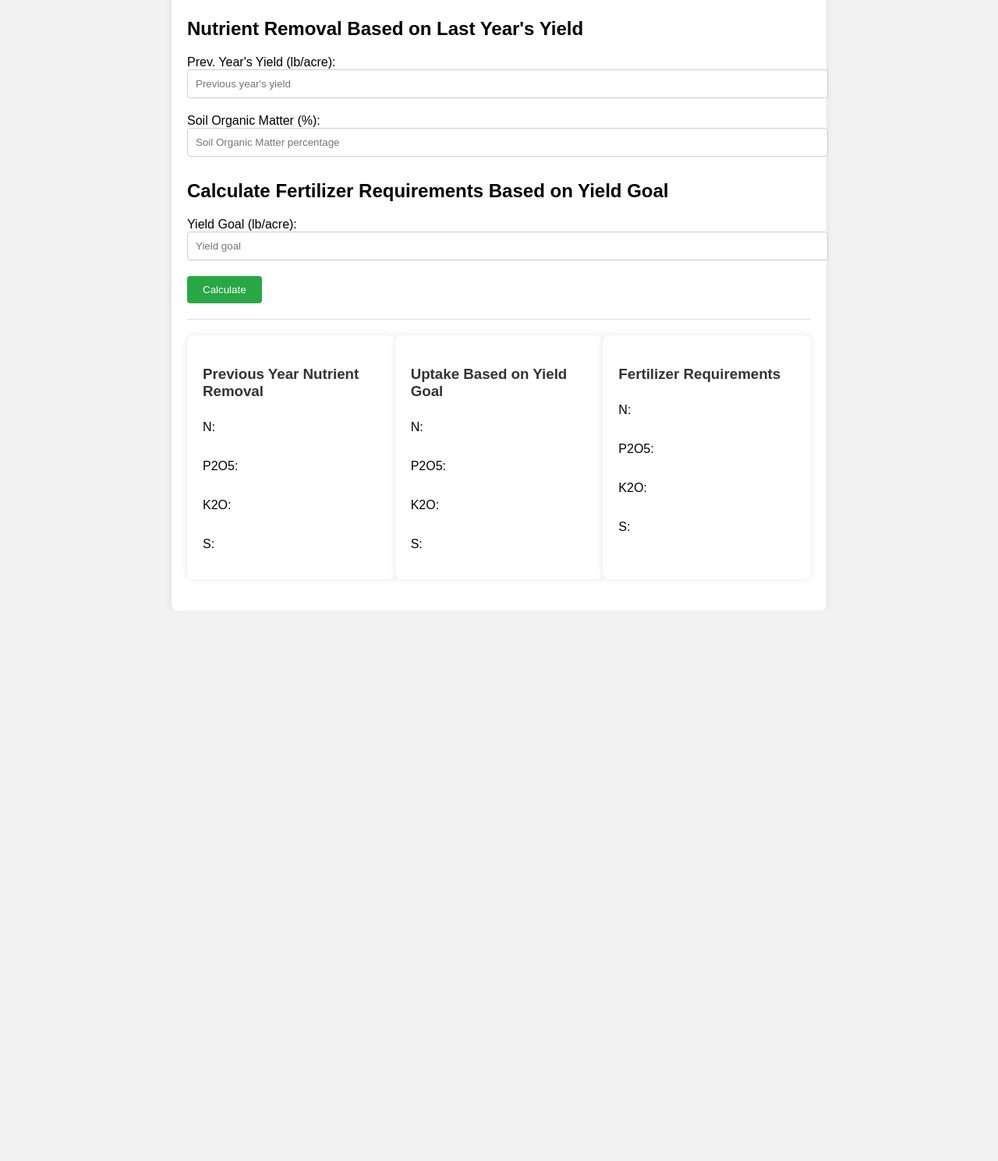
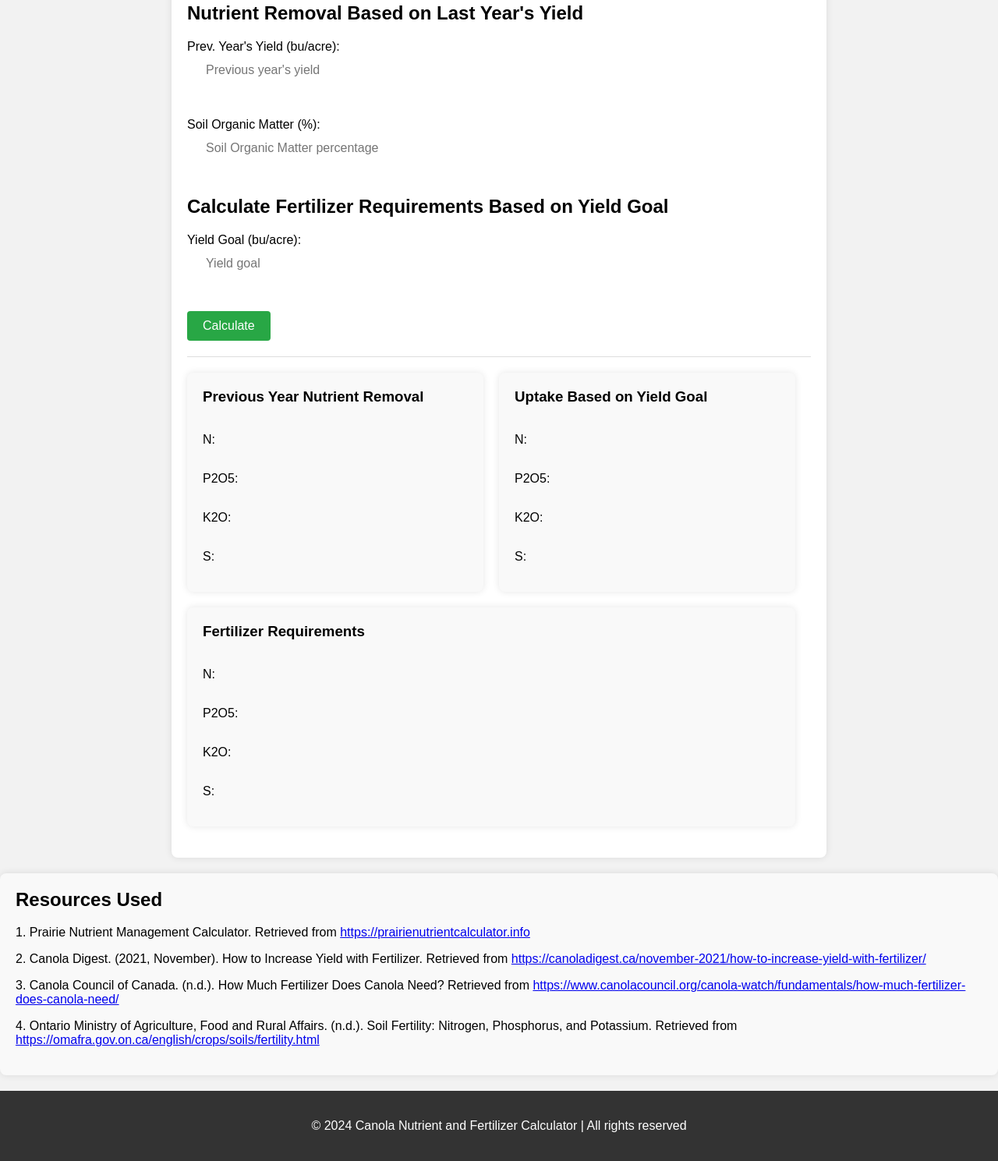
Before and after one commit to hashim1213/Canola-Fertilizer-Plan, a plain HTML site: page index.html in a window 1280 px wide. Shown: the part 125-1614 px from the top of the page at 78% size. Before the commit the page ends 908 px from the top, so only its background shows below. Drawn offline with Linux system fonts and the light colour scheme.

Commit message:
Add files via upload

```diff
--- a/index.html
+++ b/index.html
@@ -1,54 +1,3 @@
-<!--
-<!DOCTYPE html>
-<html lang="en">
-<head>
-    <meta charset="UTF-8">
-    <meta name="viewport" content="width=device-width, initial-scale=1.0">
-    <title>Canola Nutrient and Fertilizer Calculator</title>
-</head>
-<body>
-    <h1>Canola Nutrient and Fertilizer Calculator</h1>
-
-    <div>
-        <h2>Nutrient Removal Based on Last Year's Yield</h2>
-        <p>Enter the previous year's yield in lb/acre for Canola:</p>
-        <input type="number" id="previousYieldInput" placeholder="Previous year's yield in lb/acre">
-    </div>
-
-    <div>
-        <h2>Calculate Fertilizer Requirements Based on Yield Goal</h2>
-        <p>Enter your yield goal in lb/acre for Canola:</p>
-        <input type="number" id="yieldGoalInput" placeholder="Yield goal in lb/acre">
-        <button onclick="integratedCalculation()">Calculate</button>
-    </div>
-
-    <h2>Results</h2>
-    <div>
-        <h3>Nutrient Removal</h3>
-        <p>N (Nitrogen) Removal: <span id="resultNRemoval"></span> lb/acre</p>
-        <p>P2O5 (Phosphorus Pentoxide) Removal: <span id="resultP2O5Removal"></span> lb/acre</p>
-        <p>K2O (Potassium Oxide) Removal: <span id="resultK2ORemoval"></span> lb/acre</p>
-        <p>S (Sulfur) Removal: <span id="resultSRemoval"></span> lb/acre</p>
-    </div>
-    <div>
-        <h3>Uptake Based on Yield Goal</h3>
-        <p>N (Nitrogen) Uptake: <span id="resultNUptake"></span> lb/acre</p>
-        <p>P2O5 (Phosphorus Pentoxide) Uptake: <span id="resultP2O5Uptake"></span> lb/acre</p>
-        <p>K2O (Potassium Oxide) Uptake: <span id="resultK2OUptake"></span> lb/acre</p>
-        <p>S (Sulfur) Uptake: <span id="resultSUptake"></span> lb/acre</p>
-    </div>
-    <div>
-        <h3>Fertilizer Requirements (Considering Nutrient Removal)</h3>
-        <p>N (Nitrogen) Required Fertilizer: <span id="resultNRequired"></span> lb/acre</p>
-        <p>P2O5 (Phosphorus Pentoxide) Required Fertilizer: <span id="resultP2O5Required"></span> lb/acre</p>
-        <p>K2O (Potassium Oxide) Required Fertilizer: <span id="resultK2ORequired"></span> lb/acre</p>
-        <p>S (Sulfur) Required Fertilizer: <span id="resultSRequired"></span> lb/acre</p>
-    </div>
-
-    <script src="nutrientCalculator.js"></script>
-</body>
-</html>
--->
 <!DOCTYPE html>
 <html lang="en">
 <head>
@@ -66,7 +15,7 @@
         .header {
             background-color: #ffffff;
             box-shadow: 0 4px 6px rgba(0, 0, 0, 0.1);
-            padding: 20px;
+            padding: 20px 40px; /* Increased padding */
             display: flex;
             align-items: center;
             justify-content: flex-start;
@@ -79,6 +28,7 @@
         .header h1 {
             margin: 0;
             color: #000000;
+            font-size: 24px; /* Increased font size */
         }
         .container {
             max-width: 800px;
@@ -89,12 +39,19 @@
             padding: 20px;
             margin-top: 20px;
         }
-        input[type="number"] {
+        input[type="number"], input[type="number"]::placeholder {
             width: 100%;
-            padding: 10px;
-            margin-bottom: 10px;
-            border: 1px solid #ccc;
-            border-radius: 4px;
+            padding: 12px;
+            margin-bottom: 20px;
+            border: none;
+            border-radius: 0;
+            font-size: 16px;
+            box-sizing: border-box;
+            background-color: transparent;
+        }
+        input[type="number"]:focus {
+            outline: none;
+            border-bottom-color: #28a745;
         }
         button {
             padding: 10px 20px;
@@ -103,12 +60,14 @@
             border: none;
             border-radius: 4px;
             cursor: pointer;
+            font-size: 16px;
         }
         button:hover {
             background-color: #218838;
         }
-        h2 {
+        h2, h3 {
             color: #000000;
+            margin-top: 0;
         }
         .result {
             margin-top: 20px;
@@ -116,26 +75,41 @@
             padding-top: 20px;
             display: flex;
             justify-content: space-between;
-        }
-        .result h3 {
-            color: #333;
-            width: 100%;
-            margin-bottom: 10px;
+            flex-wrap: wrap;
         }
         .nutrient {
-            margin-bottom: 10px;
+            margin-bottom: 20px;
         }
         .card {
-            background-color: #fff;
+            background-color: #f9f9f9;
             border-radius: 8px;
             box-shadow: 0 0 10px rgba(0, 0, 0, 0.1);
             padding: 20px;
             margin-bottom: 20px;
-            width: 100%; /* Adjust width to take up full container */
+            width: calc(33.33% - 20px);
+            flex: 1 1 calc(33.33% - 20px);
+            margin-right: 20px;
         }
         .vstack {
             display: flex;
             flex-direction: column;
+        }
+        .footer {
+            background-color: #333;
+            color: #fff;
+            padding: 20px 40px;
+            text-align: center;
+            margin-top: 20px;
+        }
+        .bibliography {
+            margin-top: 20px;
+            padding: 20px;
+            background-color: #f9f9f9;
+            border-radius: 8px;
+            box-shadow: 0 0 10px rgba(0, 0, 0, 0.1);
+        }
+        .bibliography h2 {
+            margin-top: 0;
         }
     </style>
 </head>
@@ -148,7 +122,7 @@
     <div class="container">
         <h2>Nutrient Removal Based on Last Year's Yield</h2>
         <div class="nutrient">
-            <label for="previousYieldInput">Prev. Year's Yield (lb/acre):</label>
+            <label for="previousYieldInput">Prev. Year's Yield (bu/acre):</label>
             <input type="number" id="previousYieldInput" placeholder="Previous year's yield">
         </div>
 
@@ -159,7 +133,7 @@
 
         <h2>Calculate Fertilizer Requirements Based on Yield Goal</h2>
         <div class="nutrient">
-            <label for="yieldGoalInput">Yield Goal (lb/acre):</label>
+            <label for="yieldGoalInput">Yield Goal (bu/acre):</label>
             <input type="number" id="yieldGoalInput" placeholder="Yield goal">
         </div>
 
@@ -190,6 +164,21 @@
         </div>
     </div>
 
+    <div class="bibliography">
+        <h2>Resources Used</h2>
+        <p>1. Prairie Nutrient Management Calculator. Retrieved from <a href="https://prairienutrientcalculator.info">https://prairienutrientcalculator.info</a></p>
+        <p>2. Canola Digest. (2021, November). How to Increase Yield with Fertilizer. Retrieved from <a href="https://canoladigest.ca/november-2021/how-to-increase-yield-with-fertilizer/">https://canoladigest.ca/november-2021/how-to-increase-yield-with-fertilizer/</a></p>
+        <p>3. Canola Council of Canada. (n.d.). How Much Fertilizer Does Canola Need? Retrieved from <a href="https://www.canolacouncil.org/canola-watch/fundamentals/how-much-fertilizer-does-canola-need/">https://www.canolacouncil.org/canola-watch/fundamentals/how-much-fertilizer-does-canola-need/</a></p>
+        <p>4. Ontario Ministry of Agriculture, Food and Rural Affairs. (n.d.). Soil Fertility: Nitrogen, Phosphorus, and Potassium. Retrieved from <a href="https://omafra.gov.on.ca/english/crops/soils/fertility.html">https://omafra.gov.on.ca/english/crops/soils/fertility.html</a></p>
+        <!-- Add more citations as needed -->
+    </div>
+
+    <div class="footer">
+        <p>&copy; 2024 Canola Nutrient and Fertilizer Calculator | All rights reserved</p>
+    </div>
+
+
+
     <script src="nutrientCalculator.js"></script>
 </body>
 </html>
```
